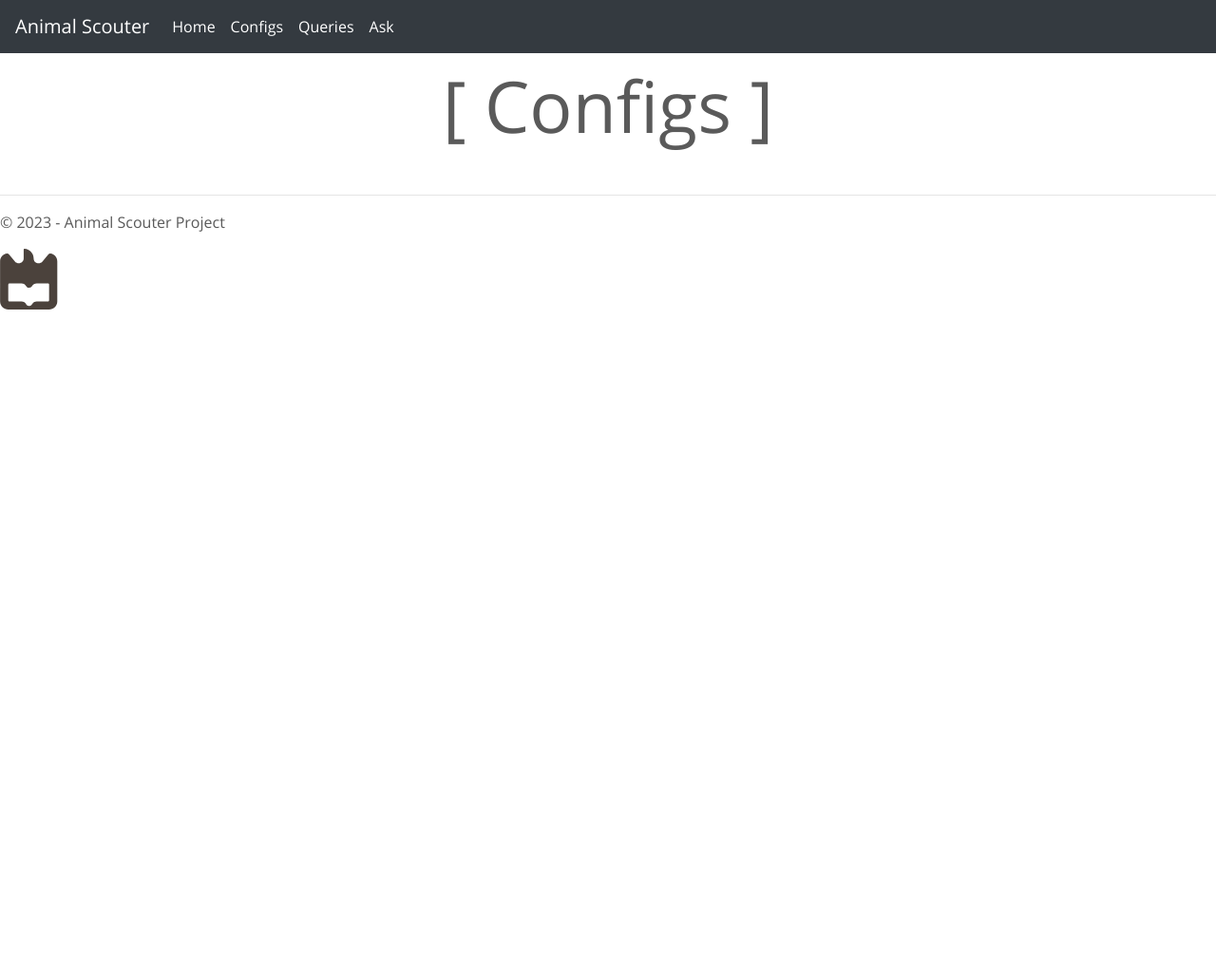
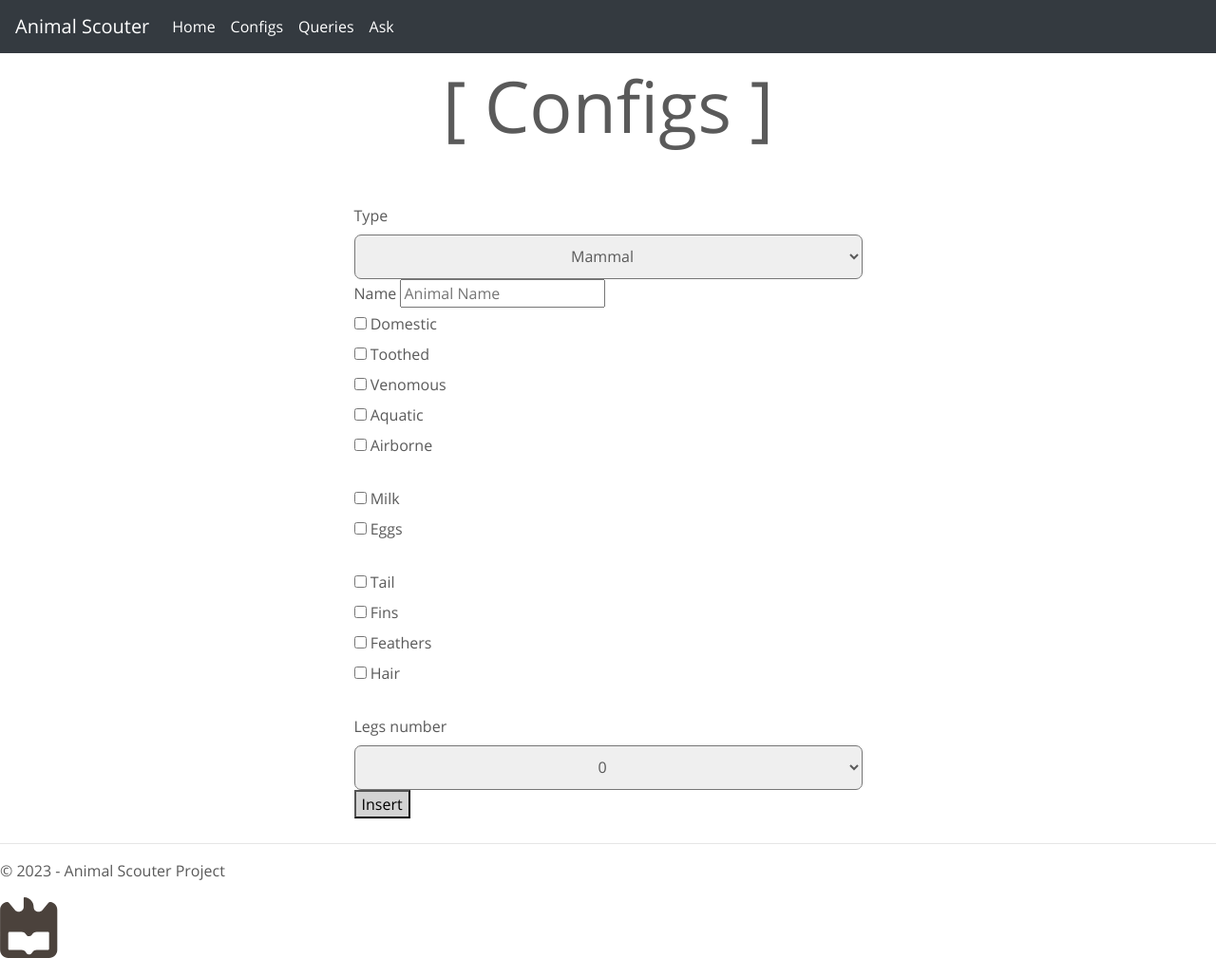
Before and after one commit to xL1fer/WS_2022_2023, a Django app: page /configs in a window 1280 px wide. Shown: the whole page at 95% size. Before the commit the page ends 326 px from the top, so only its background shows below. Run offline with Django 4.2, Linux system fonts and the light colour scheme; some libraries are stand-ins or nearby versions.

Commit message:
config (insert)

```diff
--- a/wsproject/animalscouter/forms.py
+++ b/wsproject/animalscouter/forms.py
@@ -84,3 +84,41 @@ class AnimalLegsForm(forms.Form):
 
     # submit form on select item change
     animal_legs.widget.attrs.update(onChange="form.submit();")
+
+
+class InsertAnimalForm(forms.Form):
+    CLASS_ANIMAL = (
+        (1, 'Mammal'),
+        (2, 'Bird'),
+        (3, 'Reptil'),
+        (4, 'Fish'),
+        (5, 'Amphibian'),
+        (6, 'Insect'),
+        (7, 'Invertebrate')
+    )
+    animal_class = forms.ChoiceField(choices=CLASS_ANIMAL, widget=forms.Select)
+
+    animal_domestic = forms.BooleanField(required=False)
+    animal_toothed = forms.BooleanField(required=False)
+    animal_venomous = forms.BooleanField(required=False)
+    animal_aquatic = forms.BooleanField(required=False)
+    animal_airborne = forms.BooleanField(required=False)
+
+    animal_tail = forms.BooleanField(required=False)
+    animal_fins = forms.BooleanField(required=False)
+    animal_feathers = forms.BooleanField(required=False)
+    animal_hair = forms.BooleanField(required=False)
+
+    animal_milk = forms.BooleanField(required=False)
+    animal_eggs = forms.BooleanField(required=False)
+
+    LEGS_NUM = (
+        (0, '0'),
+        (2, '2'),
+        (4, '4'),
+        (6, '6'),
+        (8, '8')
+    )
+    animal_legs = forms.ChoiceField(choices=LEGS_NUM, widget=forms.Select)
+
+    animal_name = forms.CharField(widget=forms.TextInput(attrs={'placeholder':'Animal Name'}))
--- a/wsproject/animalscouter/static/css/globalstyle.css
+++ b/wsproject/animalscouter/static/css/globalstyle.css
@@ -113,3 +113,18 @@ select:hover {
 .column .a-item {
     /*font-size: 1.5rem;*/
 }
+
+
+
+/************************************************/
+/*             Config Page Styling              */
+/************************************************/
+
+button {
+    color: black;
+    background-color: lightgrey;
+}
+button:hover{
+    cursor: pointer;
+    background-color: grey;
+}
--- a/wsproject/animalscouter/templates/configs.html
+++ b/wsproject/animalscouter/templates/configs.html
@@ -6,4 +6,57 @@
 
 
 
+<form enctype="multipart/form-data" method="post" class="center">
+    {% csrf_token %}
+    <label for="animal_class">Type</label>
+    {{insert_animal_form.animal_class}}
+    <label for="animal_name">Name</label>
+    {{insert_animal_form.animal_name}}
+    <br>
+    {{insert_animal_form.animal_domestic}}
+    <label for="domestic">Domestic</label>
+    <br>
+    {{insert_animal_form.animal_toothed}}
+    <label for="html">Toothed</label>
+    <br>
+    {{insert_animal_form.animal_venomous}}
+    <label for="html">Venomous</label>
+    <br>
+    {{insert_animal_form.animal_aquatic}}
+    <label for="html">Aquatic</label>
+    <br>
+    {{insert_animal_form.animal_airborne}}
+    <label for="html">Airborne</label>
+    <br>
+    <br>
+    {{insert_animal_form.animal_milk}}
+    <label for="html">Milk</label>
+    <br>
+    {{insert_animal_form.animal_eggs}}
+    <label for="html">Eggs</label>
+    <br>
+    <br>
+    {{insert_animal_form.animal_tail}}
+    <label for="html">Tail</label>
+    <br>
+    {{insert_animal_form.animal_fins}}
+    <label for="html">Fins</label>
+    <br>
+    {{insert_animal_form.animal_feathers}}
+    <label for="html">Feathers</label>
+    <br>
+    {{insert_animal_form.animal_hair}}
+    <label for="html">Hair</label>
+    <br>
+    <br>
+    <label for="html">Legs number</label>
+    {{insert_animal_form.animal_legs}}
+    <br>
+    <button class="insert" id="insert_form">
+        <a onclick="document.getElementById('insert_form').submit();">Insert</a>
+    </button>
+</form>
+
+
+
 {% endblock %}
--- a/wsproject/animalscouter/views.py
+++ b/wsproject/animalscouter/views.py
@@ -1,7 +1,7 @@
 from django.shortcuts import render
 from django.http import HttpRequest, HttpResponse
 from datetime import datetime
-from .forms import AnimalClassForm, AnimalNurturingForm, AnimalLegsForm          # import forms
+from .forms import InsertAnimalForm, AnimalClassForm, AnimalNurturingForm, AnimalLegsForm          # import forms
 
 """
     GraphDB related imports and initializations
@@ -29,7 +29,62 @@ def configs(request):
     """Renders the configs page."""
     assert isinstance(request, HttpRequest)
 
-    return render(request, 'configs.html')
+    insert_animal_form = InsertAnimalForm(request.POST)
+    print(request.POST)
+
+    if 'animal_name' in request.POST and 'animal_class' in request.POST:
+        update = """
+                base <http://zoo.org/>
+                prefix id: <http://zoo.org/animal/id/>
+                prefix pred: <http://zoo.org/pred/>
+                prefix class: <http://zoo.org/class/id/>
+                prefix nurt: <http://zoo.org/nurt/id/>
+                insert data {
+                    id:_name_id pred:name "_animal_name".
+                    id:_name_id pred:class class:_class_id.
+                """
+
+        name_id = request.POST['animal_name']
+        name_id = name_id.replace(" ", "_").lower()
+
+        if 'animal_domestic' in request.POST:
+            update += """id:_name_id pred:is "Domestic".\n"""
+        if 'animal_toothed' in request.POST:
+            update += """id:_name_id pred:is "Toothed".\n"""
+        if 'animal_venomous' in request.POST:
+            update += """id:_name_id pred:is "Venomous".\n"""
+        if 'animal_aquatic' in request.POST:
+            update += """id:_name_id pred:is "Aquatic".\n"""
+        if 'animal_airborne' in request.POST:
+            update += """id:_name_id pred:is "Airborne".\n"""
+        if 'animal_milk' in request.POST:
+            update += """id:_name_id pred:nurt nurt:2.\n"""
+        if 'animal_eggs' in request.POST:
+            update += """id:_name_id pred:nurt nurt:1.\n"""
+        if 'animal_tail' in request.POST:
+            update += """id:_name_id pred:has "Tail".\n"""
+        if 'animal_fins' in request.POST:
+            update += """id:_name_id pred:has "Fins".\n"""
+        if 'animal_feathers' in request.POST:
+            update += """id:_name_id pred:has "Feathers".\n"""
+        if 'animal_hair' in request.POST:
+            update += """id:_name_id pred:has "Hair".\n"""
+        if 'animal_legs' in request.POST and request.POST['animal_legs'] != '0':
+            update += """id:_name_id pred:legs "%s".\n""" % request.POST['animal_legs']
+
+        update += "}"
+
+        update = update.replace("_name_id", name_id)
+        update = update.replace("_animal_name", request.POST['animal_name'].title())
+        update = update.replace("_class_id", request.POST['animal_class'])
+
+        print(update)
+
+        payload_query = {"update": update}
+        res = accessor.sparql_update(body=payload_query, repo_name=repo_name)
+
+
+    return render(request, 'configs.html', { 'session': request.session, 'insert_animal_form': insert_animal_form })
 
 def queries(request):
     """Renders the queries page."""
```
